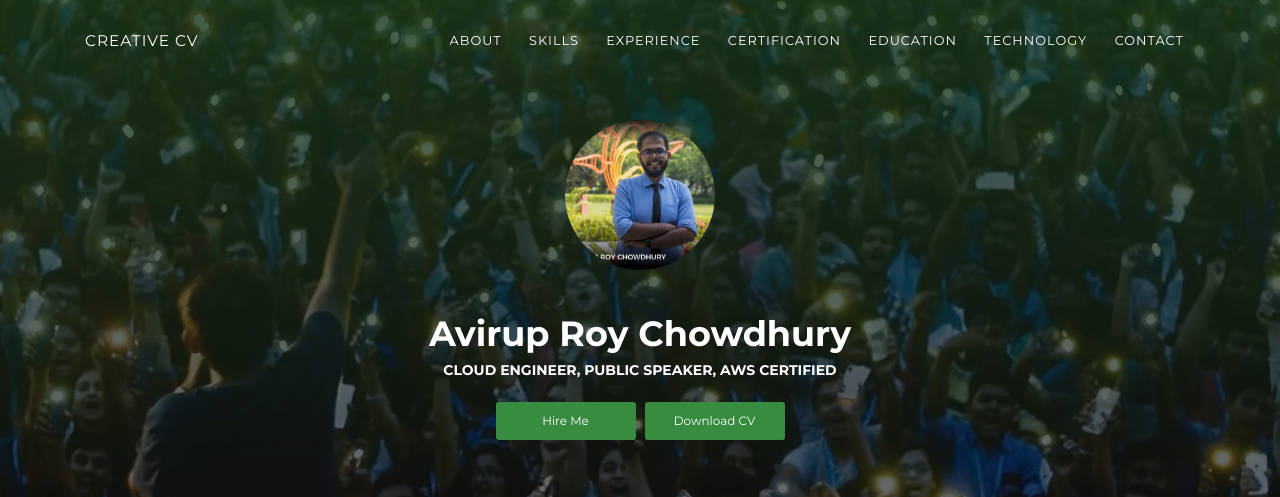
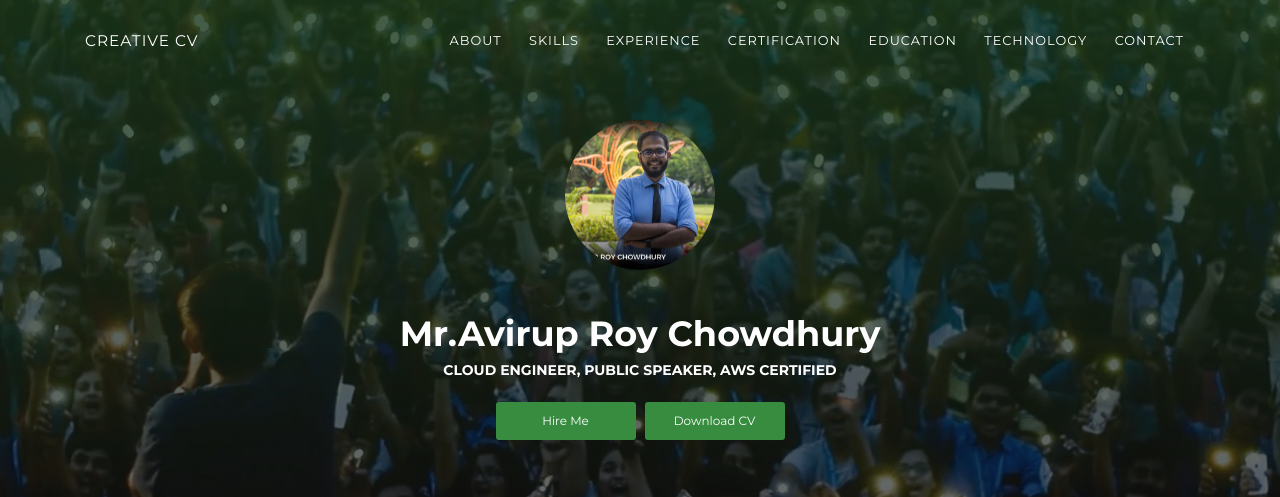
Before and after one commit to aviruprc/mypersonalcv, a website: page public/index.html in a window 1280 px wide. Shown: the top 497 px of the page. Drawn offline with Linux system fonts and the light colour scheme.

Commit message:
added Mr.

```diff
--- a/public/index.html
+++ b/public/index.html
@@ -43,7 +43,7 @@
       <div class="container">
         <div class="content-center">
           <div class="cc-profile-image"><a href="#"><img src="images/AvirupRoyChowdhury.jpg" alt="Image"/></a></div>
-          <div class="h2 title">Avirup Roy Chowdhury</div>
+          <div class="h2 title">Mr.Avirup Roy Chowdhury</div>
           <p class="category text-white">Cloud Engineer, Public Speaker,  AWS Certified</p><a class="btn btn-primary smooth-scroll mr-2" href="#contact" data-aos="zoom-in" data-aos-anchor="data-aos-anchor">Hire Me</a><a class="btn btn-primary" href="https://aviruproyc.s3.ap-south-1.amazonaws.com/Avirup+Roy+Chowdhury+-+Visual+CV+2.pdf" data-aos="zoom-in" data-aos-anchor="data-aos-anchor">Download CV</a>
         </div>
       </div>
```
